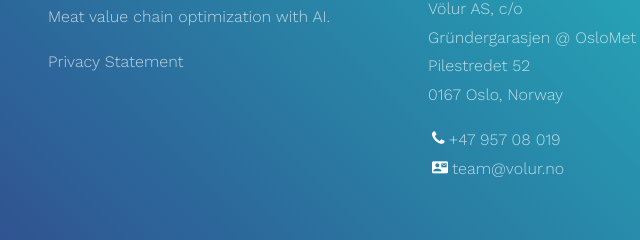
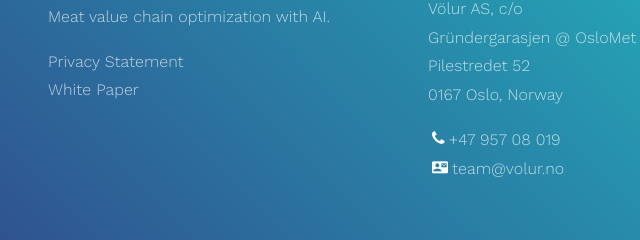
Before and after one commit to volur-ai/volur-ai.github.io, a plain HTML site: page index.html in a window 1280 px wide. Shown: the part 3895-4135 px from the top of the page, 37-677 px from the left. Drawn offline with nearby package versions, Linux system fonts and the light colour scheme; animation ran at ten frames a second; files whose address does not match are found by name.

Commit message:
added white paper

```diff
--- a/index.html
+++ b/index.html
@@ -314,6 +314,7 @@
               <p>Meat value chain optimization with AI.</p>
               <ul class="list-unstyled">
                 <li><a href="/documents/privacy-statement.pdf" class="py-0 d-block">Privacy Statement</a></li>
+                <li><a href="/documents/volur-make-more-with-less.pdf" class="py-0 d-block">White Paper</a></li>
               </ul>
             </div>
           </div>
```
Also changed, not shown: 1 other file.
